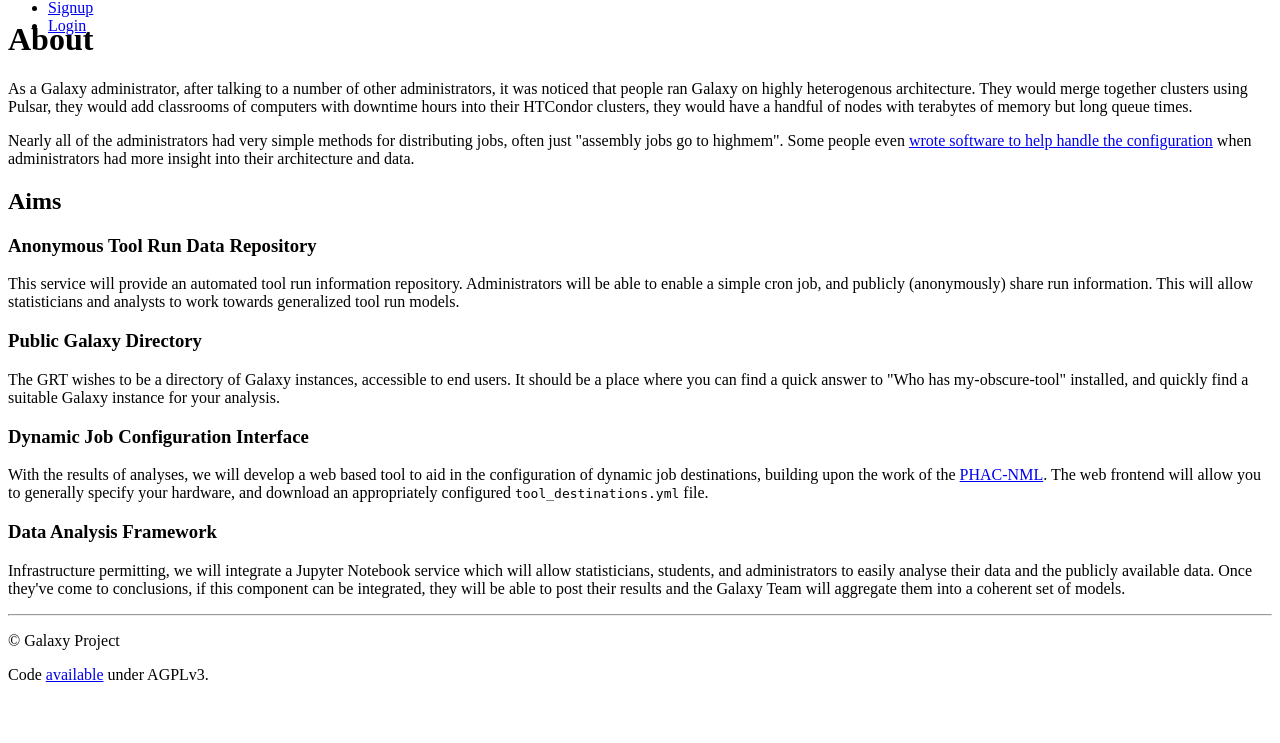
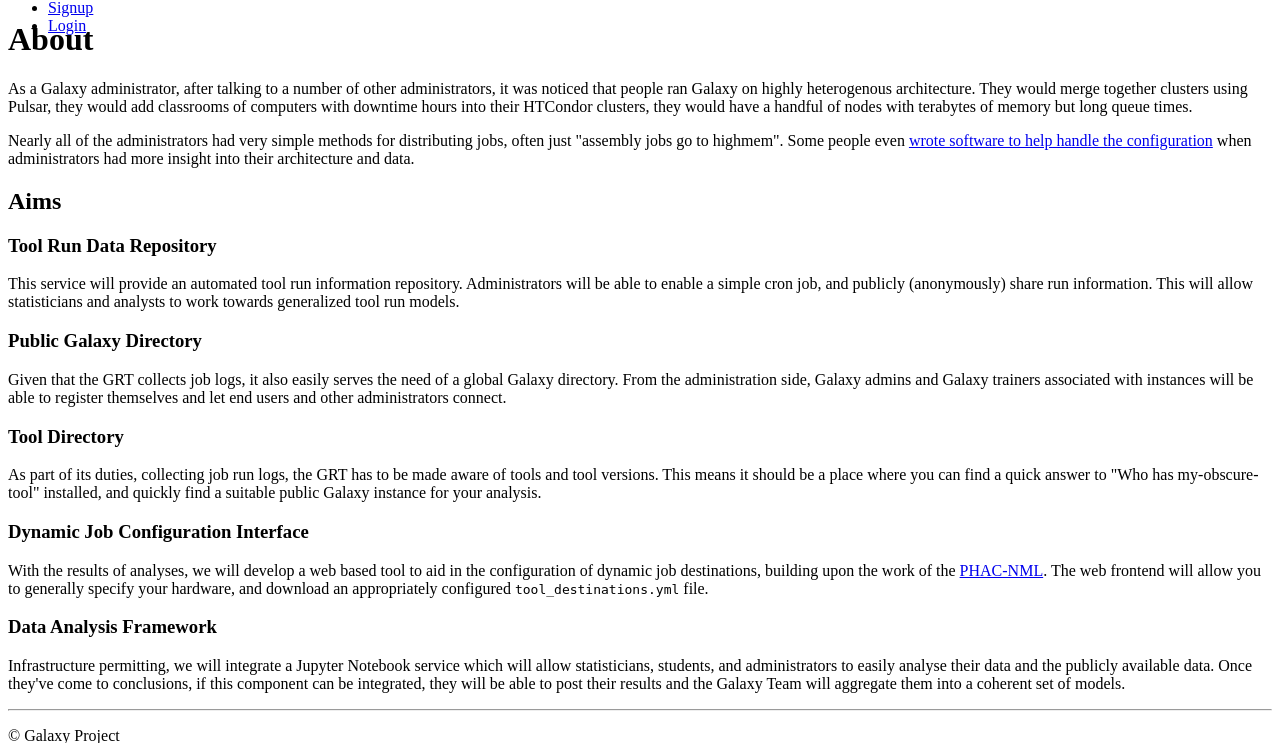
Before and after one commit to usegalaxy-eu/galactic-radio-telescope, a Django app: page /grt/about.html in a window 1280 px wide. Shown: the part 43-786 px from the top of the page. Before the commit the page ends 725 px from the top, so only its background shows below. Run offline with Django 3.2, Linux system fonts and the light colour scheme; some libraries are stand-ins or nearby versions.

Commit message:
Some small language updates

```diff
--- a/api/templates/base/about.html
+++ b/api/templates/base/about.html
@@ -20,7 +20,7 @@
         had more insight into their architecture and data.
     </p>
     <h2>Aims</h2>
-    <h3>Anonymous Tool Run Data Repository</h3>
+    <h3>Tool Run Data Repository</h3>
     <p>
         This service will provide an automated tool run information repository.
         Administrators will be able to enable a simple cron job, and publicly
@@ -29,10 +29,17 @@
     </p>
     <h3>Public Galaxy Directory</h3>
     <p>
-        The GRT wishes to be a directory of Galaxy instances, accessible to end
-        users. It should be a place where you can find a quick answer to "Who
-        has my-obscure-tool" installed, and quickly find a suitable Galaxy
-        instance for your analysis.
+        Given that the GRT collects job logs, it also easily serves the need of
+        a global Galaxy directory. From the administration side, Galaxy admins
+        and Galaxy trainers associated with instances will be able to register
+        themselves and let end users and other administrators connect.
+    </p>
+    <h3>Tool Directory</h3>
+    <p>
+        As part of its duties, collecting job run logs, the GRT has to be made
+        aware of tools and tool versions. This means it should be a place where
+        you can find a quick answer to "Who has my-obscure-tool" installed, and
+        quickly find a suitable public Galaxy instance for your analysis.
     </p>
     <h3>Dynamic Job Configuration Interface</h3>
     <p>
```
Also changed, not shown: api/templates/base/home.html (+4 -4 lines).
